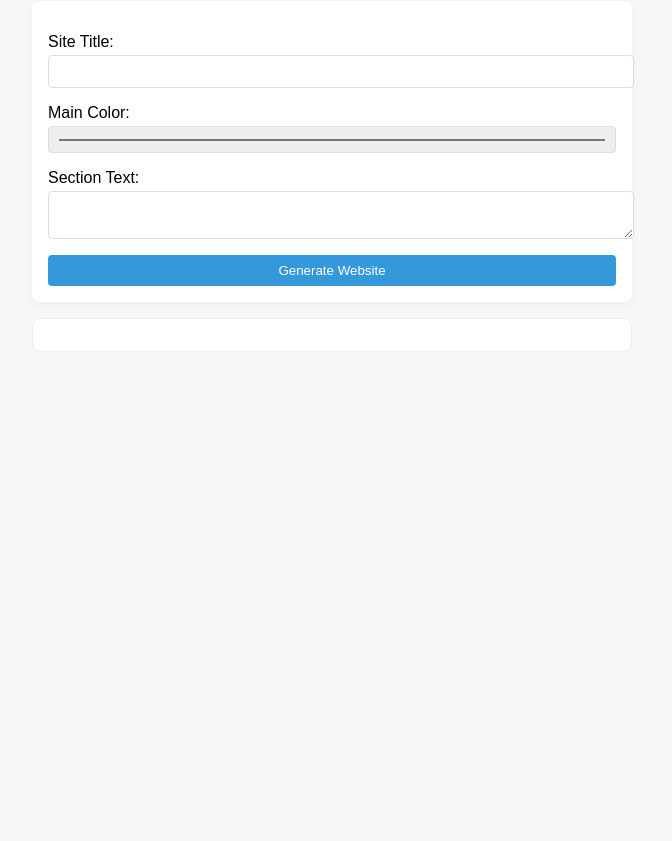
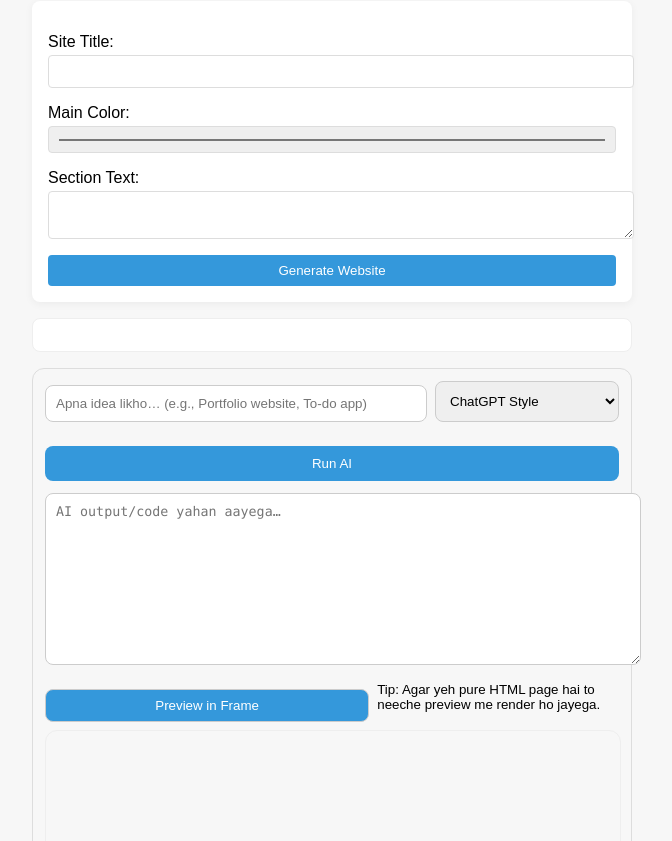
Before and after one commit to samikhan-6692/Sk-Auto-Web-Builder, a plain HTML site: page index.html in a window 1280 px wide. Shown: the part 111-952 px from the top of the page, without its empty margins (308-980 px from the left). Before the commit the page ends 800 px from the top, so only its background shows below. Drawn offline with Linux system fonts and the light colour scheme.

Commit message:
Update index.html
index.html

Signed-off-by: samikhan-6692 <sksmartproject@gmail.com>

```diff
--- a/index.html
+++ b/index.html
@@ -25,5 +25,36 @@
   <div id="preview"></div>
   <button id="downloadBtn" style="display:none;">Download HTML</button>
   <script src="script.js"></script>
+<!-- ========== AI Builder Controls ========== -->
+<div style="display:grid; gap:8px; max-width:840px; margin:16px auto; padding:12px; border:1px solid #ddd; border-radius:12px">
+  <div style="display:flex; gap:8px; flex-wrap:wrap">
+    <input id="aiPrompt" type="text" placeholder="Apna idea likho… (e.g., Portfolio website, To-do app)"
+           style="flex:1; padding:10px; border:1px solid #ccc; border-radius:8px">
+    <select id="aiMode" style="padding:10px; border:1px solid #ccc; border-radius:8px">
+      <option value="chat">ChatGPT Style</option>
+      <option value="web">Web Builder (HTML)</option>
+      <option value="app">App Builder (HTML+JS)</option>
+    </select>
+    <button id="aiRunBtn" onclick="runAI(document.getElementById('aiMode').value, document.getElementById('aiPrompt').value)"
+            style="padding:10px 14px; border:none; border-radius:8px; cursor:pointer">
+      <span id="aiSpinner" style="display:none">⏳</span> Run AI
+    </button>
+  </div>
+
+  <textarea id="aiOutput" rows="10" spellcheck="false"
+            placeholder="AI output/code yahan aayega…"
+            style="width:100%; padding:10px; border:1px solid #ccc; border-radius:8px; font-family:ui-monospace, SFMono-Regular, Menlo, Consolas, monospace;"></textarea>
+
+  <div style="display:flex; gap:8px; align-items:center">
+    <button onclick="previewOutput()" style="padding:8px 12px; border:1px solid #ccc; border-radius:8px; cursor:pointer">
+      Preview in Frame
+    </button>
+    <small>Tip: Agar yeh pure HTML page hai to neeche preview me render ho jayega.</small>
+  </div>
+
+  <iframe id="aiPreview" style="width:100%; height:460px; border:1px solid #eee; border-radius:12px"></iframe>
+</div>
+<!-- ========== /AI Builder Controls ========== -->
+<script src="ai.js"></script>
 </body>
 </html>
```
